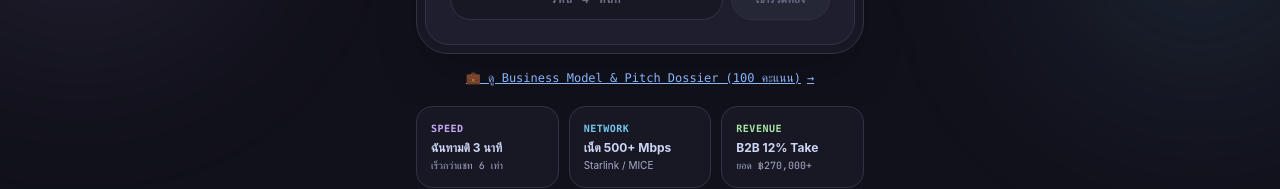
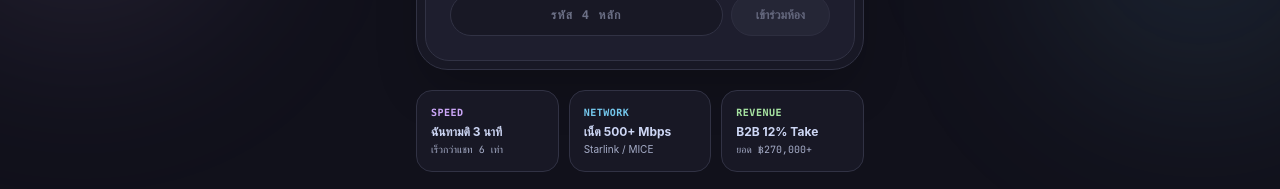
Before and after one commit to pxpickkyyy/TripPick, a React (Vite) app: page / in a window 1280 px wide. Shown: the part 535-724 px from the top of the page. Built offline with nearby package versions, Linux system fonts and the light colour scheme; no server answers.

Commit message:
refactor: remove Business Model & Pitch Dossier button from LandingView

```diff
--- a/src/App.tsx
+++ b/src/App.tsx
@@ -80,7 +80,6 @@ function App() {
             onReenterSession={reenterSession}
             loading={loading}
             error={error}
-            onOpenBusinessModel={() => setIsBusinessModalOpen(true)}
           />
         );
       case 'profile':
--- a/src/components/LandingView.tsx
+++ b/src/components/LandingView.tsx
@@ -8,7 +8,6 @@ interface LandingViewProps {
   onReenterSession: () => Promise<boolean>;
   loading: boolean;
   error: string | null;
-  onOpenBusinessModel?: () => void;
 }
 
 export function LandingView({
@@ -17,7 +16,6 @@ export function LandingView({
   onReenterSession,
   loading,
   error,
-  onOpenBusinessModel,
 }: LandingViewProps) {
   const { language, t } = useLanguage();
   const [code, setCode] = useState('');
@@ -152,17 +150,6 @@ export function LandingView({
           </div>
         </div>
 
-        {/* Business Model / Pitch Dossier Button */}
-        {onOpenBusinessModel && (
-          <button
-            onClick={onOpenBusinessModel}
-            className="mt-4 text-xs font-mono text-[#89b4fa] hover:text-[#b4befe] underline cursor-pointer flex items-center gap-1.5 transition-colors"
-          >
-            <span>💼 {t.viewPitchBtn}</span>
-            <span>→</span>
-          </button>
-        )}
-
         {/* Minimalist Bento Value Grid (Low-End Optimized Solid Surfaces) */}
         <div className="w-full max-w-md grid grid-cols-3 gap-2.5 mt-5">
           <div className="p-3.5 rounded-2xl bg-[#181825] border border-[#313244] hover:border-[#cba6f7]/40 transition-colors text-left group">
```
Also changed, not shown: 1 other file (tests, documents, lock files or other folders).
